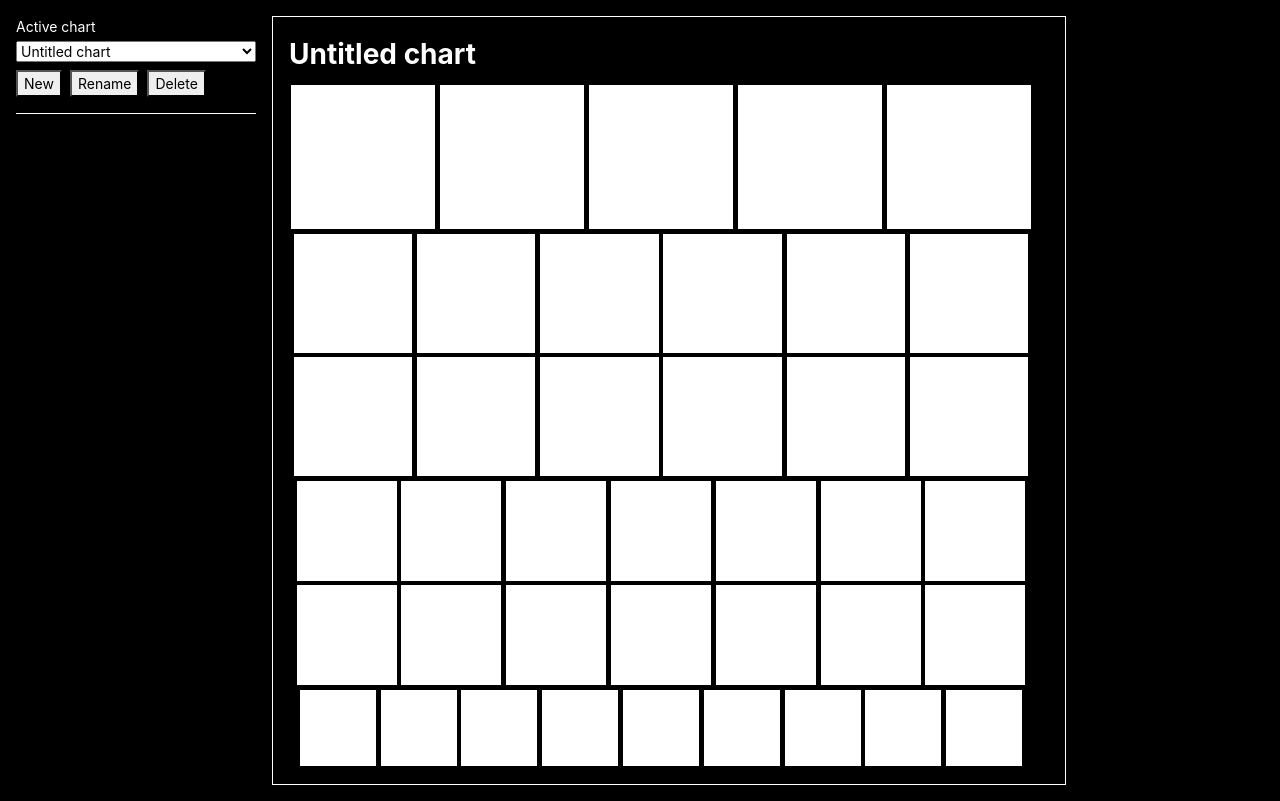
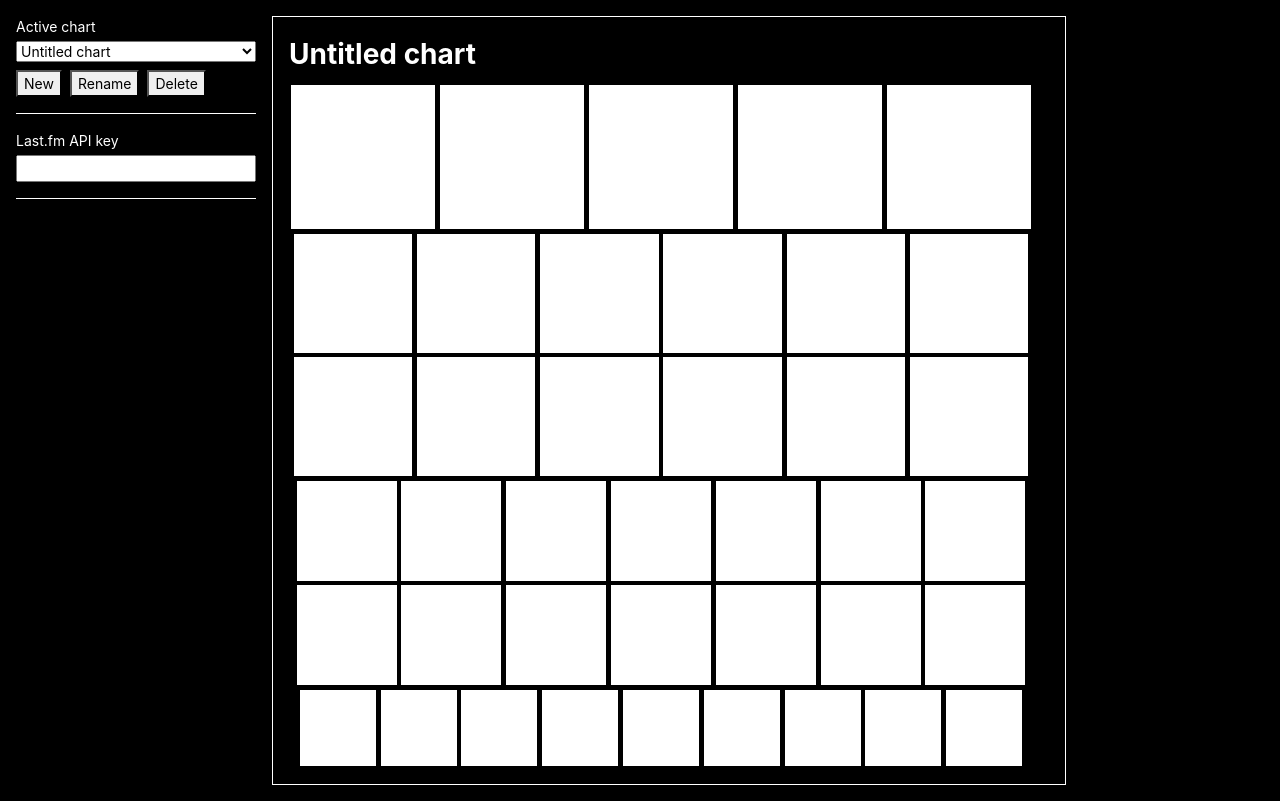
Before and after one commit to gregor-smith/chartmaker, a React app: page / in a window 1280 px wide. Built offline with nearby package versions, Linux system fonts and the light colour scheme.

Commit message:
api key input

```diff
--- a/src/App.tsx
+++ b/src/App.tsx
@@ -27,9 +27,7 @@ export const App = () => {
 
     return (
         <div className={rootStyle}>
-            <Sidebar dispatch={dispatch}
-                charts={state.charts}
-                activeChart={state.activeChart}/>
+            <Sidebar {...state} dispatch={dispatch}/>
             <Chart {...state.activeChart}/>
         </div>
     )
--- /dev/null
+++ b/src/components/APIKeyInput.tsx
@@ -0,0 +1,33 @@
+import React, { FC } from 'react'
+
+import { DispatchProps } from '../reducer'
+import { SidebarGroup } from './SidebarGroup'
+import { Label } from './Label'
+import { ControlledInput } from './ControlledInput'
+
+
+const id = 'apiKeyInput'
+
+
+type Props = DispatchProps<'UpdateAPIKey'> & {
+    apiKey: string
+}
+
+
+export const APIKeyInput: FC<Props> = ({ dispatch, apiKey }) => {
+    function updateAPIKey(apiKey: string) {
+        dispatch({ tag: 'UpdateAPIKey', apiKey })
+    }
+
+    return (
+        <SidebarGroup>
+            <Label target={id}>
+                Last.fm API key
+            </Label>
+            <ControlledInput id={id}
+                type='password'
+                value={apiKey}
+                onChange={updateAPIKey}/>
+        </SidebarGroup>
+    )
+}
--- a/src/components/ChartManager.tsx
+++ b/src/components/ChartManager.tsx
@@ -7,6 +7,7 @@ import { NewChartButton } from './NewChartButton'
 import { RenameActiveChartButton } from './RenameActiveChartButton'
 import { DeleteActiveChartButton } from './DeleteActiveChartButton'
 import { Chart } from '../state'
+import { SidebarGroup } from './SidebarGroup'
 
 
 type Props = DispatchProps<
@@ -20,21 +21,13 @@ type Props = DispatchProps<
 }
 
 
-const containerStyle = css({
-    borderBottom: '1px solid white',
-    paddingBottom: '1rem',
-    marginBottom: '1rem'
-})
-
-
 const buttonsContainerStyle = css({
     display: 'flex'
 })
 
 
-export const ChartManager: FC<Props> = ({ dispatch, charts, activeChart }) => {
-    return (
-        <div className={containerStyle}>
+export const ChartManager: FC<Props> = ({ dispatch, charts, activeChart }) =>
+    <SidebarGroup>
         <ChartSelector dispatch={dispatch}
             charts={charts}
             activeChart={activeChart}/>
@@ -43,6 +36,4 @@ export const ChartManager: FC<Props> = ({ dispatch, charts, activeChart }) => {
             <RenameActiveChartButton dispatch={dispatch}/>
             <DeleteActiveChartButton dispatch={dispatch}/>
         </div>
-        </div>
-    )
-}
+    </SidebarGroup>
--- a/src/components/ChartSelector.tsx
+++ b/src/components/ChartSelector.tsx
@@ -3,6 +3,10 @@ import { css } from 'emotion'
 
 import { DispatchProps } from '../reducer'
 import { Chart } from '../state'
+import { Label } from './Label'
+
+
+const id = 'chartSelector'
 
 
 type Props = DispatchProps<'ChangeActiveChart'> & {
@@ -15,11 +19,6 @@ const containerStyle = css({
     display: 'flex',
     flexDirection: 'column',
     marginBottom: '0.5rem'
-})
-
-
-const labelStyle = css({
-    marginBottom: '0.25rem'
 })
 
 
@@ -42,10 +41,10 @@ export const ChartSelector: FC<Props> = ({ dispatch, charts, activeChart }) => {
 
     return (
         <div className={containerStyle}>
-            <label className={labelStyle} htmlFor='selectChart'>
+            <Label target={id}>
                 Active chart
-            </label>
-            <select id='selectChart'
+            </Label>
+            <select id={id}
                     value={activeChart.name}
                     onChange={updateActiveChart}>
                 {options}
--- /dev/null
+++ b/src/components/ControlledInput.tsx
@@ -0,0 +1,26 @@
+import React, { FC, ChangeEvent } from 'react'
+import { css } from 'emotion'
+
+
+type Props = {
+    id: string
+    type?: 'text' | 'password'
+    placeholder?: string
+    value: string
+    onChange: (value: string) => void
+}
+
+
+const style = css({
+    width: '100%'
+})
+
+
+export const ControlledInput: FC<Props> = ({ onChange, ...props }) => {
+    function update(event: ChangeEvent<HTMLInputElement>) {
+        event.preventDefault()
+        onChange(event.currentTarget.value)
+    }
+
+    return <input {...props} className={style} onChange={update}/>
+}
--- /dev/null
+++ b/src/components/Label.tsx
@@ -0,0 +1,18 @@
+import React, { FC } from 'react'
+import { css } from 'emotion'
+
+
+type Props = {
+    target: string
+}
+
+
+const style = css({
+    marginBottom: '0.25rem'
+})
+
+
+export const Label: FC<Props> = ({ children, target }) =>
+    <label className={style} htmlFor={target}>
+        {children}
+    </label>
--- a/src/components/Sidebar.tsx
+++ b/src/components/Sidebar.tsx
@@ -4,6 +4,7 @@ import { css } from 'emotion'
 import { ChartManager } from './ChartManager'
 import { DispatchProps } from '../reducer'
 import { Chart } from '../state'
+import { APIKeyInput } from './APIKeyInput'
 
 
 type Props = DispatchProps<
@@ -11,9 +12,11 @@ type Props = DispatchProps<
     | 'PromptForNewChart'
     | 'PromptToRenameActiveChart'
     | 'PromptToDeleteActiveChart'
+    | 'UpdateAPIKey'
 > & {
     charts: Chart[]
-    activeChart: Chart
+    activeChart: Chart,
+    apiKey: string
 }
 
 
@@ -27,6 +30,7 @@ export const Sidebar: FC<Props> = props => {
     return (
         <aside className={style}>
             <ChartManager {...props}/>
+            <APIKeyInput {...props}/>
         </aside>
     )
 }
--- /dev/null
+++ b/src/components/SidebarGroup.tsx
@@ -0,0 +1,15 @@
+import React, { FC } from 'react'
+import { css } from 'emotion'
+
+
+const style = css({
+    borderBottom: '1px solid white',
+    paddingBottom: '1rem',
+    marginBottom: '1rem'
+})
+
+
+export const SidebarGroup: FC = ({ children }) =>
+    <div className={style}>
+        {children}
+    </div>
--- a/src/reducer.ts
+++ b/src/reducer.ts
@@ -15,8 +15,8 @@ type Action =
     | { tag: 'PromptToDeleteActiveChart' }
     | { tag: 'DeleteActiveChart' }
 
+
 export type ActionTag = Action['tag']
-
 export type Dispatch<T extends ActionTag = ActionTag> = _Dispatch<Extract<Action, { tag: T }>>
 export type DispatchProps<T extends ActionTag = ActionTag> = {
     dispatch: Dispatch<T>
```
Lines whose indentation alone changed are shown as unchanged.
